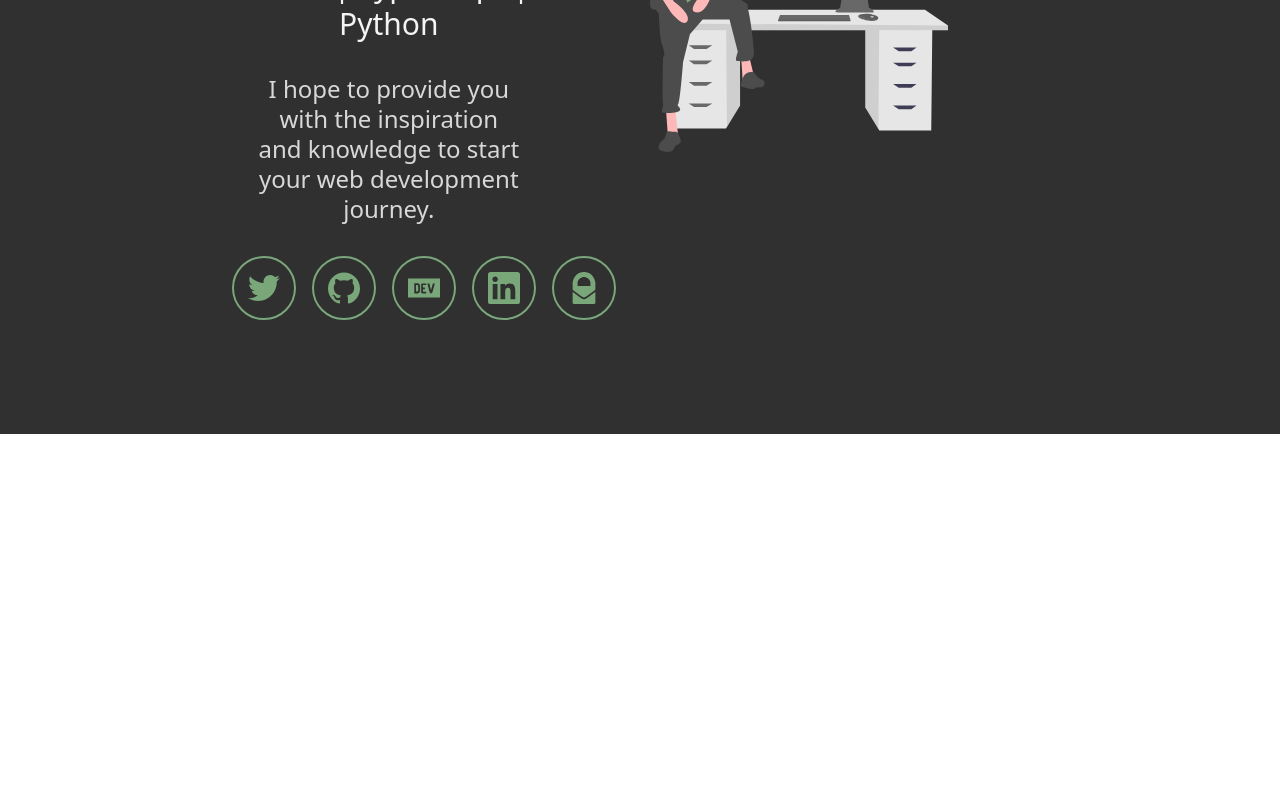
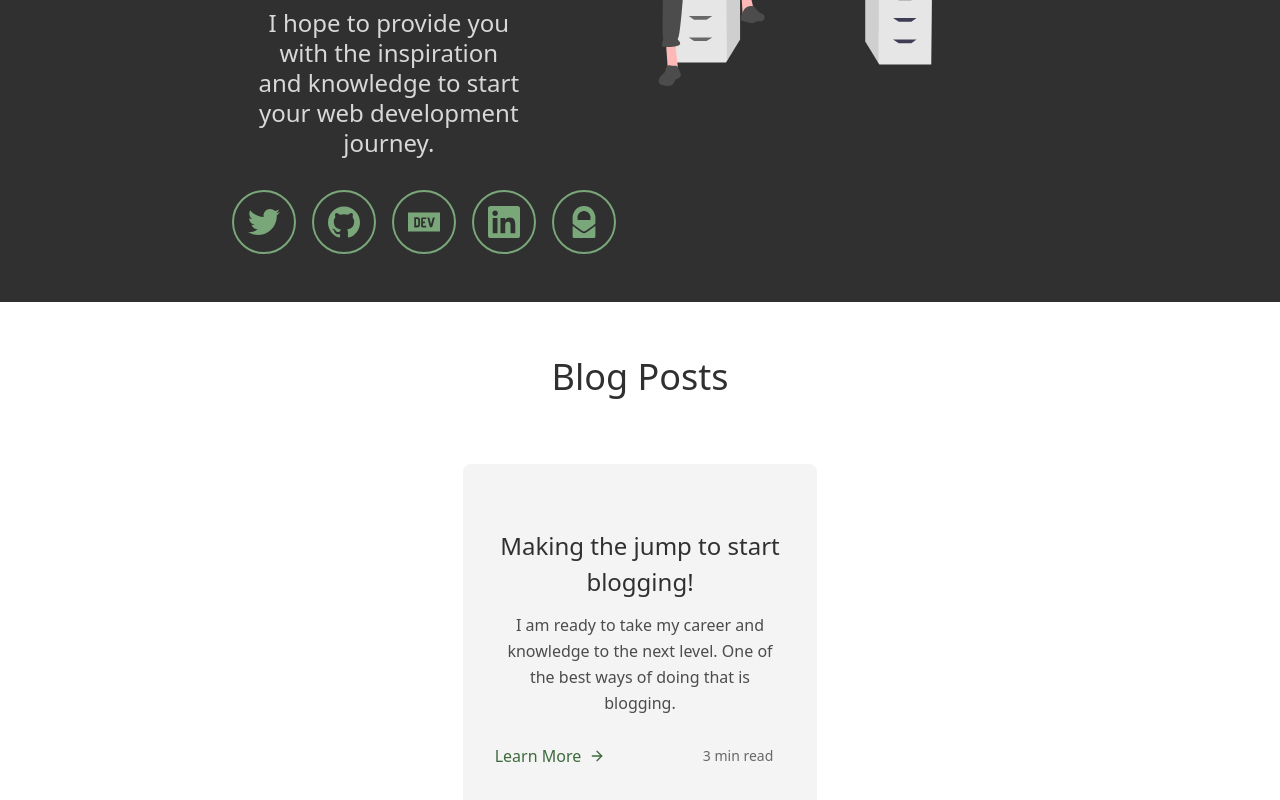
Before and after one commit to codebycorey/codebycorey.com, a Next.js app: page / in a window 1280 px wide. Shown: the part 366-1166 px from the top of the page. Before the commit the page ends 800 px from the top, so only its background shows below. Built offline with nearby package versions, Linux system fonts and the light colour scheme.

Commit message:
Publish first blog post

```diff
--- /dev/null
+++ b/_posts/making-the-jump.md
@@ -0,0 +1,25 @@
+---
+title: 'Making the jump to start blogging!'
+date: '2020-08-10'
+description: 'I am ready to take my career and knowledge to the next level. One of the best ways of doing that is blogging.'
+---
+I am ready to take my career and knowledge to the next level. One of the best ways of doing that is blogging. I want to be able to share all the knowledge I have along with anything new I learn from now on. This is a challenge for me since I do not share things publicly. I never posted things on social media. I was always sat back and watched. Being judged or people thinking I sucked always deterred me from writing out and in the open. I have decided I do not care. It is my time to start producing and helping others.
+
+Reasons why I want to start blogging:
+
+1. To document things I learn.
+2. To help others learn.
+3. Build my Personal Brand.
+4. Work on my technical writing skill.
+
+## Document Things I Learn
+Keeping all the things I learn documented is a nice resource to look back. It is like taking notes in a notebook that others can read and learn from also. Making the effort to document everything I learn would help solidify the topics in my head. If I cannot explain it simply to someone else, I do not know it well enough myself.
+
+## Helping Other Learn
+Having my knowledge published can help others learn. The extra time after doing the research to compile and simplify the knowledge will benefit me and the reader. If a topic is complex and they stumble on my version, it could help bridge the gap on their understanding. If no one ends up reading my posts, that's okay. I am treating this like I am writing to help my past self.
+
+## Building My Personal Brand
+Having a strong personal brand is important in my career. It can help increase my chances of getting more opportunities. Some employers look up candidates online to see what they are about. I deleted most of my social media accounts a couple of years ago so there was not much of me out there. I recently opened up a Twitter account and actually started posting to build up my followers.
+
+## Work on my Technical Writing
+You are always writing technical documents as a Software Engineer or Web Developer. Whether its tech stack, infrastructure running your platform, or onboarding. Documenting is important to make sure your entire team knows how everything works. It is impossible for your team to be a part of every decision. Having the documentation is nice to have for when they need to look back. By sharing and writing about tech, I will increase my technical writing skill. The best way to learn is by doing.
--- a/components/blog-preview.tsx
+++ b/components/blog-preview.tsx
@@ -7,15 +7,42 @@ interface Props {
 
 export default function BlogPreview({ post }: Props) {
   return (
-    <div className="h-full border-2 border-gray-200 rounded-lg overflow-hidden">
-      <img className="lg:h-48 md:h-36 w-full object-cover object-center" src="https://dummyimage.com/720x400" alt="blog" />
-      <div className="p-6">
-        <div className="tracking-widest text-xs title-font font-medium text-gray-500 mb-1">CATEGORY</div>
-        <h2 className="title-font text-lg font-medium text-gray-900 mb-3">{post.title}</h2>
-        <p className="leading-relaxed mb-3">{post.description}</p>
-        <div className="flex items-center flex-wrap ">
-          <a className="text-green-700 inline-flex items-center md:mb-2 lg:mb-0">Learn More
-            <svg className="w-4 h-4 ml-2" viewBox="0 0 24 24" stroke="currentColor" strokeWidth="2" fill="none" strokeLinecap="round" strokeLinejoin="round">
+    // <div className="h-full border-2 border-gray-200 rounded-lg overflow-hidden">
+    //   {/* <img className="lg:h-48 md:h-36 w-full object-cover object-center" src="https://dummyimage.com/720x400" alt="blog" /> */}
+    //   <div className="p-6">
+    //     {/* <div className="tracking-widest text-xs title-font font-medium text-gray-500 mb-1">CATEGORY</div> */}
+    //     <h2 className="title-font text-lg font-medium text-gray-900 mb-3">{post.title}</h2>
+    //     <p className="leading-relaxed mb-3">{post.description}</p>
+    // <div className="flex items-center flex-wrap ">
+    //   <a className="text-green-700 inline-flex items-center md:mb-2 lg:mb-0">Learn More
+    //     <svg className="w-4 h-4 ml-2" viewBox="0 0 24 24" stroke="currentColor" strokeWidth="2" fill="none" strokeLinecap="round" strokeLinejoin="round">
+    //       <path d="M5 12h14"></path>
+    //       <path d="M12 5l7 7-7 7"></path>
+    //     </svg>
+    //   </a>
+    //   <span className="text-gray-600 mr-3 inline-flex items-center lg:ml-auto md:ml-0 ml-auto leading-none text-sm py-1">
+    //     <ReadTime content={post.content} />
+    //   </span>
+    // </div>
+    //   </div>
+    // </div>
+    <div className="p-4 lg:w">
+      <div className="h-full bg-gray-100 px-8 pt-16 pb-12 rounded-lg overflow-hidden text-center relative">
+        {/* <h2 className="tracking-widest text-xs title-font font-medium text-gray-500 mb-1">CATEGORY</h2> */}
+        <h2 className="title-font sm:text-2xl text-xl font-medium text-gray-800 mb-3">{post.title}</h2>
+        <p className="leading-relaxed mb-3 text-gray-700">{post.description}</p>
+        <div className="flex items-center flex-wrap pt-4">
+          <a className="text-green-700 inline-flex items-center md:mb-2 lg:mb-0">
+            Learn More
+            <svg
+              className="w-4 h-4 ml-2"
+              viewBox="0 0 24 24"
+              stroke="currentColor"
+              strokeWidth="2"
+              fill="none"
+              strokeLinecap="round"
+              strokeLinejoin="round"
+            >
               <path d="M5 12h14"></path>
               <path d="M12 5l7 7-7 7"></path>
             </svg>
@@ -24,6 +51,24 @@ export default function BlogPreview({ post }: Props) {
             <ReadTime content={post.content} />
           </span>
         </div>
+        {/* <a className="text-green-500 inline-flex items-center">
+          Learn More
+          <svg
+            className="w-4 h-4 ml-2"
+            viewBox="0 0 24 24"
+            stroke="currentColor"
+            strokeWidth="2"
+            fill="none"
+            strokeLinecap="round"
+            strokeLinejoin="round"
+          >
+            <path d="M5 12h14"></path>
+            <path d="M12 5l7 7-7 7"></path>
+          </svg>
+        </a>
+        <div className="text-center leading-none flex justify-center absolute bottom-0 left-0 w-full py-4 text-gray-400">
+          <ReadTime content={post.content} />
+        </div> */}
       </div>
     </div>
   );
--- /dev/null
+++ b/components/code-block.tsx
@@ -0,0 +1,15 @@
+import SyntaxHighlighter from 'react-syntax-highlighter';
+import obsidian from 'react-syntax-highlighter/dist/cjs/styles/hljs/obsidian';
+
+interface Props {
+  value: string;
+  language: string;
+}
+
+export default function CodeBlock({ value, language}: Props) {
+  return (
+    <SyntaxHighlighter language={language} style={obsidian}>
+      {value}
+    </SyntaxHighlighter>
+  );
+}
--- a/components/date.tsx
+++ b/components/date.tsx
@@ -6,5 +6,5 @@ interface Props {
 
 export default function Date({ dateString }: Props) {
   const date = parseISO(dateString);
-  return <time dateTime={dateString}>{format(date, 'LLLL d, yyyy')}</time>
+  return <time dateTime={dateString}>{format(date, 'LLL d, yyyy')}</time>
 }
--- a/components/hero.tsx
+++ b/components/hero.tsx
@@ -1,7 +1,7 @@
 
 export default function Hero() {
     return (
-      <div className="pb-12 bg-gray-800 h-screen">
+      <div className="pb-12 bg-gray-800">
         <div className="px-3 h-full mx-auto flex flex-wrap flex-col lg:flex-row items-center justify-center text-gray-100">
           <div className="flex flex-col w-full lg:w-3/12 justify-center items-start text-center lg:text-left">
             <h1 className="mx-auto my-4 text-6xl font-bold leading-tight">Corey O'Donnell</h1>
@@ -16,7 +16,7 @@ export default function Hero() {
                 className="w-12 h-12 lg:w-16 lg:h-16 mr-4 rounded-full border-2 border-green-500 flex justify-center items-center"
                 target="_blank"
                 rel="noopener noreferrer nofollow"
-                href="https://twitter.com/motivatedwebdev"
+                href="https://twitter.com/CodeByCorey"
               >
                 <svg className="w-6 h-6 lg:w-8 lg:h-8 fill-current" viewBox="0 0 24 24" xmlns="http://www.w3.org/2000/svg">
                   <title>Twitter</title>
@@ -38,7 +38,7 @@ export default function Hero() {
                 className="w-12 h-12 lg:w-16 lg:h-16 mr-4 rounded-full border-2 border-green-500 flex justify-center items-center"
                 target="_blank"
                 rel="noopener noreferrer nofollow"
-                href="https://dev.to/motivatedwebdev"
+                href="https://dev.to/CodeByCorey"
               >
                 <svg className="w-6 h-6 lg:w-8 lg:h-8 fill-current" xmlns="http://www.w3.org/2000/svg" viewBox="0 0 24 24" role="img">
                   <title>dev.to</title>
--- a/components/landing-blog.tsx
+++ b/components/landing-blog.tsx
@@ -7,12 +7,12 @@ interface Props {
 
 export default function LandingBlog({ posts }: Props) {
   return (
-    <div className="container mx-auto py-12">
-      <h2>Recent Blog Posts</h2>
-      <div className="flex flex-wrap">
+    <div className="container mx-auto py-12 text-gray-800">
+      <h2 className="text-center text-2xl md:text-4xl pb-6">Blog Posts</h2>
+      <div className="flex flex-wrap justify-around">
         {posts.map((post, index) => (
-          <div className="w-1/3 p-5">
-            <BlogPreview key={index} post={post} />
+          <div className="w-1/3 p-5" key={index}>
+            <BlogPreview post={post} />
           </div>
         ))}
       </div>
--- a/lib/posts.ts
+++ b/lib/posts.ts
@@ -1,6 +1,7 @@
 import fs from 'fs';
 import path from 'path';
 import matter from 'gray-matter';
+
 
 import BlogPost, { defaultBlogPost } from '../models/BlogPost';
 
@@ -25,6 +26,7 @@ export const getPostBySlug = (slug: string): BlogPost => {
   const fullPath = path.join(postDirectory, `${slug}.md`);
   const postContents: string = fs.readFileSync(fullPath, 'utf8');
   const { content, data }: matter.GrayMatterFile<string> = matter(postContents);
+
   return {
     ...defaultBlogPost,
     slug,
--- a/pages/index.tsx
+++ b/pages/index.tsx
@@ -17,13 +17,13 @@ export default function Home({ posts }: any) {
       </Head>
       {/* <Navbar home/> */}
       <Hero />
-      {/* <LandingBlog posts={posts} /> */}
+      <LandingBlog posts={posts} />
     </div>
   );
 }
 
 export async function getStaticProps() {
-  const posts: BlogPost[] = getAllPosts();
+  const posts: BlogPost[] = getAllPosts().slice(0, 1);
 
   return {
     props: {
--- a/tailwind.config.js
+++ b/tailwind.config.js
@@ -29,5 +29,7 @@ module.exports = {
     }
   },
   variants: {},
-  plugins: []
+  plugins: [
+    require('@tailwindcss/typography')
+  ]
 };
```
Also changed, not shown: _posts/post_one.md (+7 -17 lines), package.json (+9 -1 lines), pages/writings/[slug].tsx (+34 -10 lines), 2 other files (tests, documents, lock files or other folders).
